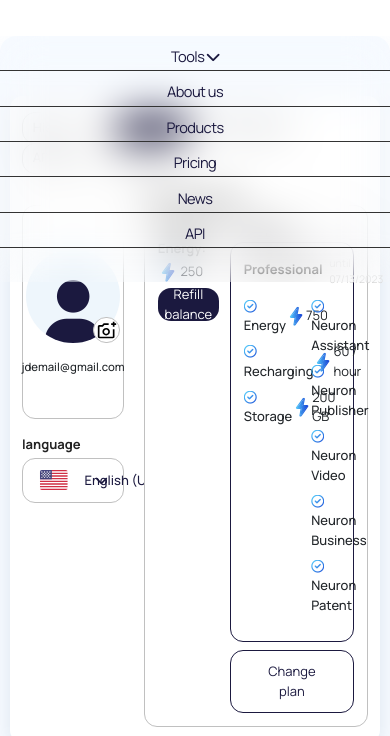
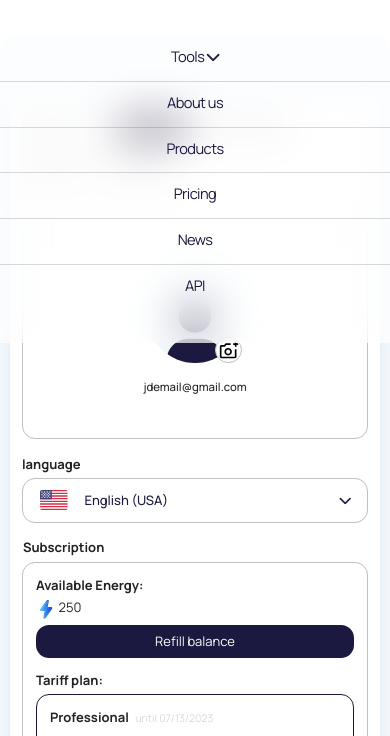
Before and after one commit to torgomyan01/neuron, a plain HTML site: page index.html in a window 390 px wide. Both pictures are taken after a click on the element 357 px from the left and 58 px from the top of the page. Shown: the part 81-817 px from the top of the page. Drawn offline with nearby package versions, Linux system fonts and the light colour scheme.

Commit message:
add mobile

```diff
--- a/css/style.scss
+++ b/css/style.scss
@@ -87,6 +87,7 @@ body {
   border-bottom: 0;
   .nav-item{
     margin-right: 0.625rem;
+    margin-bottom: 10px;
     .nav-link{
       padding: 0.375rem 0.75rem;
       border-radius: 1rem;
@@ -218,6 +219,7 @@ $menuHeight: 9rem;
   transform: translateX(-100%);
   padding-bottom: 1.875rem;
   backdrop-filter: blur(20px);
+  background: #fff9;
   &.active{
     opacity: 1;
     transform: translateX(0);
@@ -226,8 +228,11 @@ $menuHeight: 9rem;
     display: block;
     text-align: center;
     margin: .7rem 0;
-    border-bottom: 1px solid #333;
-    padding-bottom: .2rem;
+    border-bottom: 1px solid rgba(51, 51, 51, 0.19);
+    padding-bottom: 1rem;
+    &:last-child{
+      border-bottom: 0;
+    }
   }
 }
 
@@ -250,10 +255,10 @@ main{
   position: relative;
   &-title{
     color: #222;
-    font-size: 16px;
+    font-size: 1rem;
     font-weight: 700;
     position: absolute;
-    top: -1.5625rem;
+    top: -25px;
     left: 0;
   }
   &.black{
@@ -519,7 +524,7 @@ $primary: #1D4ED8;
         top: 0;
         right: 0;
         width: 1.5rem;
-        height: 1.75rem;
+        height: 100%;
         display: block;
         &:before,
         &:after {
--- a/index.html
+++ b/index.html
@@ -127,7 +127,7 @@
         <div class="tab-pane fade show active" id="settings-tab-pane" role="tabpanel" aria-labelledby="settings-tab" tabindex="0">
 
           <div class="row">
-            <div class="col-4">
+            <div class="col-12 col-lg-4">
               <div class="def-sec w-100 h-263 d-flex justify-content-center align-items-center flex-column">
                 <div class="position-relative">
                   <div class="w-116 h-116 bgc-bodyGrey d-flex justify-content-center align-items-center rounded-circle position-relative c-black overflow-hidden">
@@ -157,12 +157,12 @@
                 </div>
               </div>
             </div>
-            <div class="col-8">
+            <div class="col-12 col-lg-8 mt-5 mt-lg-0">
               <div class="def-sec">
                 <p class="def-sec-title">Subscription</p>
 
                 <div class="row">
-                  <div class="col-4">
+                  <div class="col-12 col-md-4">
                     <div class="fs-16 c-textBlackTitle mb-1 fw-bold">Available Energy:</div>
                     <div>
                       <img src="assets/images/simple-line-icons_energy.svg" alt="icons_energy">
@@ -171,7 +171,7 @@
                     <button type="button" class="btn btn-dark mt-2">Refill  balance</button>
                   </div>
 
-                  <div class="col-8">
+                  <div class="col-12 col-md-8 mt-3 mt-md-0">
                     <div class="fs-16 c-textBlackTitle mb-1 fw-bold">Tariff plan:</div>
                     <div class="def-sec black">
                       <div class="d-flex align-items-center">
@@ -180,7 +180,7 @@
                       </div>
 
                       <div class="row">
-                        <div class="col-7">
+                        <div class="col-12 col-sm-7">
                           <ul class="list-unstyled mt-11">
                             <li class="d-flex justify-content-between align-items-center mb-2">
                               <span class="fw-500">
@@ -214,7 +214,7 @@
                             </li>
                           </ul>
                         </div>
-                        <div class="col-5">
+                        <div class="col-12 col-sm-5">
                           <ul class="list-unstyled mt-11">
                             <li class="d-flex justify-content-between align-items-center mb-2">
                               <span class="fw-500">
@@ -436,7 +436,7 @@
         <div class="tab-pane fade show active" id="neuron-assistant-tab-pane" role="tabpanel" tabindex="0">
 
           <div class="row">
-            <div class="col-6">
+            <div class="col-12 col-sm-6">
               <span class="fs-16 c-textBlackTitle mb-1 fw-bold d-block">City</span>
               <div class="dropdown def-dropdown">
                 <button class="btn btn-secondary dropdown-toggle" type="button" data-bs-toggle="dropdown" aria-expanded="false">
@@ -487,6 +487,8 @@
         <div class="tab-pane fade" id="neuron-publisher-tab-pane" role="tabpanel" tabindex="0">
           <p class="fs-18 c-black fw-bold mb-17">Projects</p>
 
+          <div class="overflow-x-auto">
+            <div class="minw-500">
               <div class="row ms-0">
                 <div class="col-6 pb-10 border-bottom ps-0">
                   <span class="fa-16 c-black fw-bold">Name</span>
@@ -531,6 +533,8 @@
                   </div>
                 </div>
               </div>
+            </div>
+          </div>
 
           <div class="d-flex justify-content-end mt-10">
             <button class="btn btn-border-black" data-bs-toggle="modal" data-bs-target="#add-neuron-publisher">
@@ -542,7 +546,8 @@
         <div class="tab-pane fade" id="neuron-news-tab-pane" role="tabpanel" tabindex="0">
           <p class="fs-18 c-black fw-bold mb-17">Projects</p>
 
-          <table class="w-100">
+          <div class="overflow-x-auto">
+            <table class="w-100 minw-800">
               <tbody>
               <tr class="border-bottom">
                 <th class="pb-10">Name</th>
@@ -619,6 +624,7 @@
 
               </tbody>
             </table>
+          </div>
 
           <div class="d-flex justify-content-end mt-10">
             <button class="btn btn-border-black" data-bs-toggle="modal" data-bs-target="#add-neuron-news">
--- a/js/script.js
+++ b/js/script.js
@@ -11,8 +11,10 @@ $('#menu-icon').on('click', function (){
     if($(this).hasClass(active)){
         $(this).removeClass(active)
         $('.mobile-menu').removeClass(active)
+        $('body').removeClass(hidden)
     } else {
         $(this).addClass(active)
+        $('body').addClass(hidden)
         $('.mobile-menu').addClass(active)
     }
 });
```
Also changed, not shown: css/style.css, 1 other file. Lines whose indentation alone changed are shown as unchanged.
